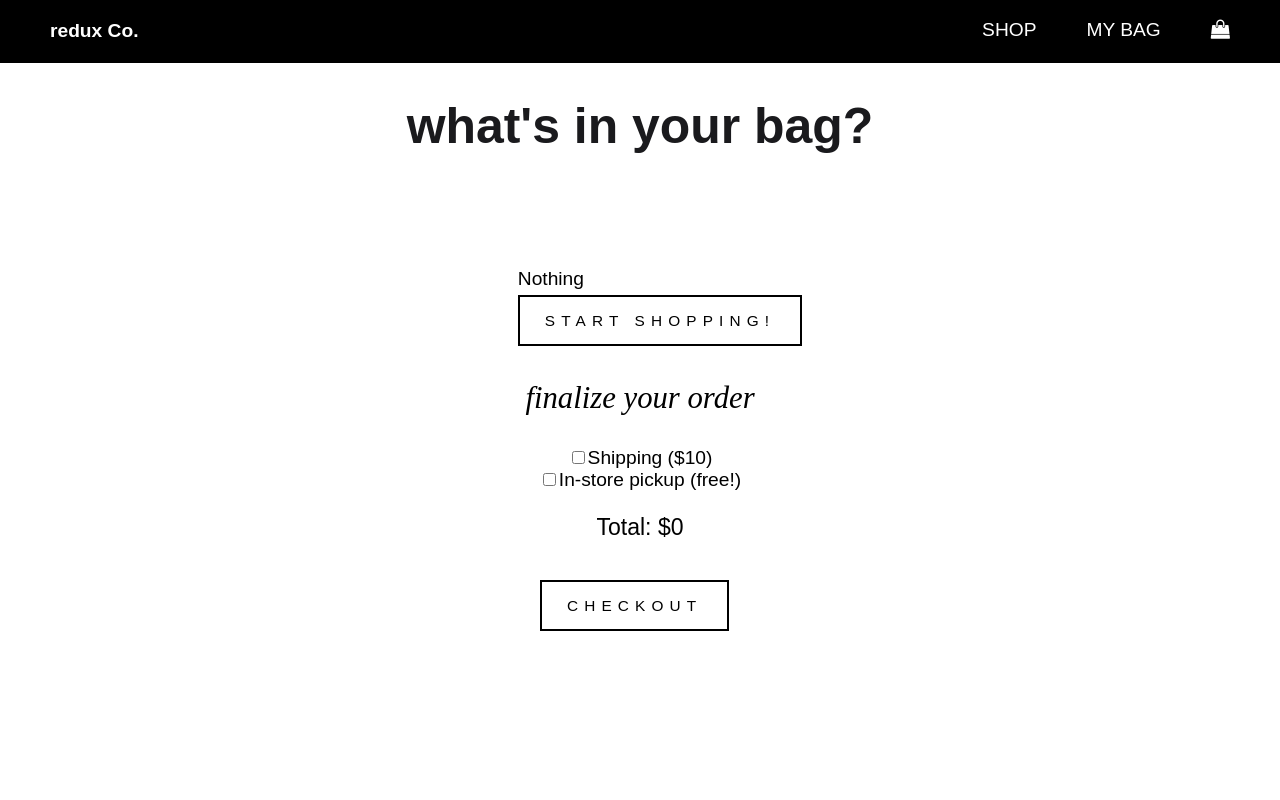
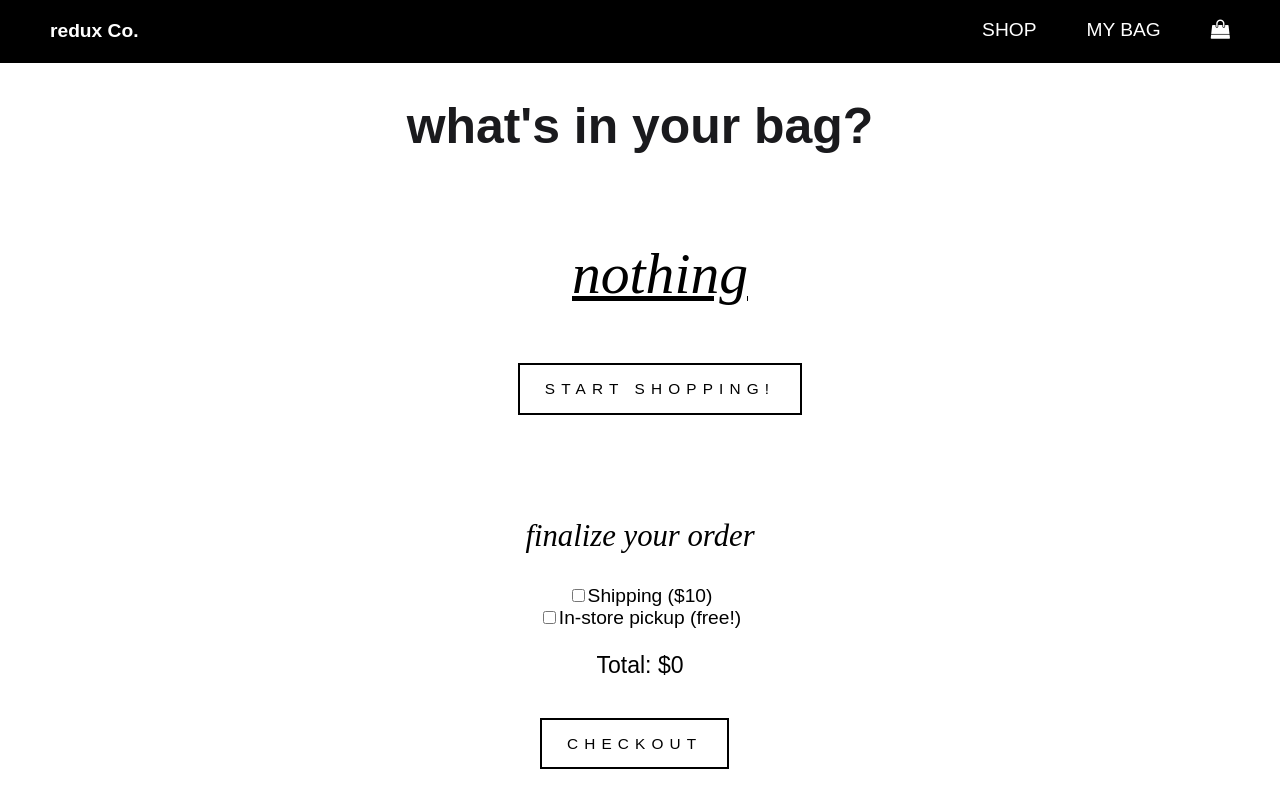
Before and after one commit to jenna-m/redux-co, a React (Create React App) app: page /cart in a window 1280 px wide. Shown: the top 800 px of the page. Built offline with nearby package versions, Linux system fonts and the light colour scheme.

Commit message:
Update Empty.js
Change div class name

```diff
--- a/src/components/Empty.js
+++ b/src/components/Empty.js
@@ -3,7 +3,7 @@ import React from 'react';
 class Empty extends React.Component {
     render() {
         return (
-            <div className="shopping-message">
+            <div className="empty-cart-message">
                 <p>Nothing</p>
                 <a className="button" href="/">Start shopping!</a>
             </div>
```
